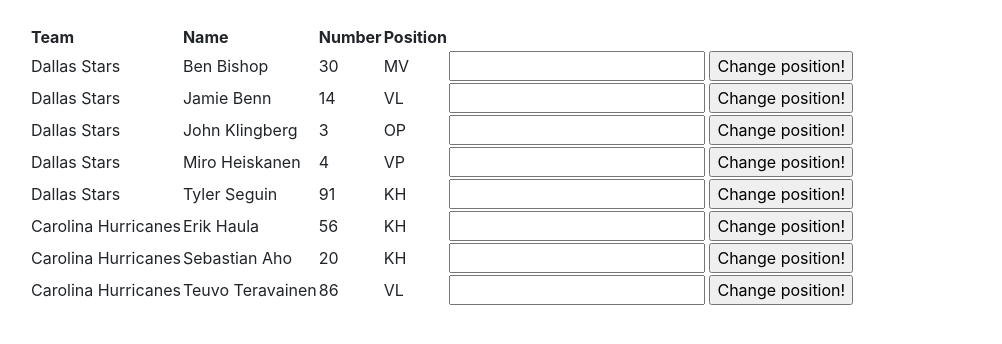
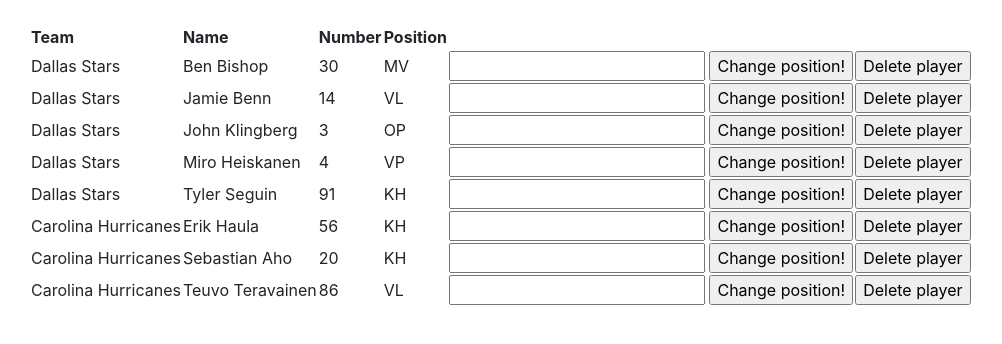
Before and after one commit to samilait/jaakiekkotilasto, a Flask app: page /players in a window 1280 px wide. Shown: the part 56-400 px from the top of the page, without its empty margins (55-1057 px from the left). Run offline with Flask 2, Linux system fonts and the light colour scheme; data comes from the database, SQL or seed files in the repository; both versions use the stored data as it was after the commit; some libraries are stand-ins or nearby versions.

Commit message:
Pelaajan poistaminen lisätty

```diff
--- a/application/players/models.py
+++ b/application/players/models.py
@@ -26,14 +26,14 @@ class Player(Base):
 
     @staticmethod
     def all_players():
-        stmt = text("SELECT Team.Name, Player.Name, Player.Number, Player.Position FROM Player, Team"
+        stmt = text("SELECT Team.Name, Player.id, Player.Name, Player.Number, Player.Position FROM Player, Team"
                     " WHERE Player.team_id = Team.id ORDER BY Team.id, Player.Name, Player.Number, Player.Position")
         res = db.engine.execute(stmt)
 
         response = []
 
         for row in res:
-            response.append({"team_name": row[0], "name": row[1], "number": row[2], "position": row[3]})
+            response.append({"team_name": row[0], "id": row[1], "name": row[2], "number": row[3], "position": row[4]})
 
         return response
 
@@ -151,3 +151,15 @@ class Player(Base):
             response.append({"player_name": row[0], "team_name": row[1], "minutes": row[2]})
 
         return response
+
+    @staticmethod
+    def delete_player(id):
+
+        stmt = text("DELETE FROM goal WHERE scorer_id = :id OR assistant_1_id = :id OR assistant_2_id = :id").params(id=id)
+        db.engine.execute(stmt)
+
+        stmt = text("DELETE FROM penalty WHERE receiver_id = :id").params(id=id)
+        db.engine.execute(stmt)
+
+        stmt = text("DELETE FROM player WHERE id = :id").params(id=id)
+        db.engine.execute(stmt)
--- a/application/players/views.py
+++ b/application/players/views.py
@@ -60,3 +60,11 @@ def players_statistics():
             totalpoints=Player.player_total_points(),
             totalassists=Player.player_assists(),
             totalminutes=Player.player_penalties())
+
+@app.route("/players/delete/<player_id>/", methods=["POST"])
+@login_required(role="ADMIN")
+def players_delete(player_id):
+    print("player ID:" + str(player_id))
+    Player.delete_player(player_id)
+
+    return redirect(url_for("players_index"))
--- a/application/templates/players/list.html
+++ b/application/templates/players/list.html
@@ -20,6 +20,12 @@
             <input type="submit" value="Change position!"/>
         </form>
       </td>
+      <td>
+        <form method="POST" action="{{ url_for('players_delete', player_id=player.id) }}">
+            <input type="submit" value="Delete player"/>
+        </form>
+      </td>
+
     </tr>
     {% endfor %}
   </table>
```
Also changed, not shown: application/icehockey.db.
